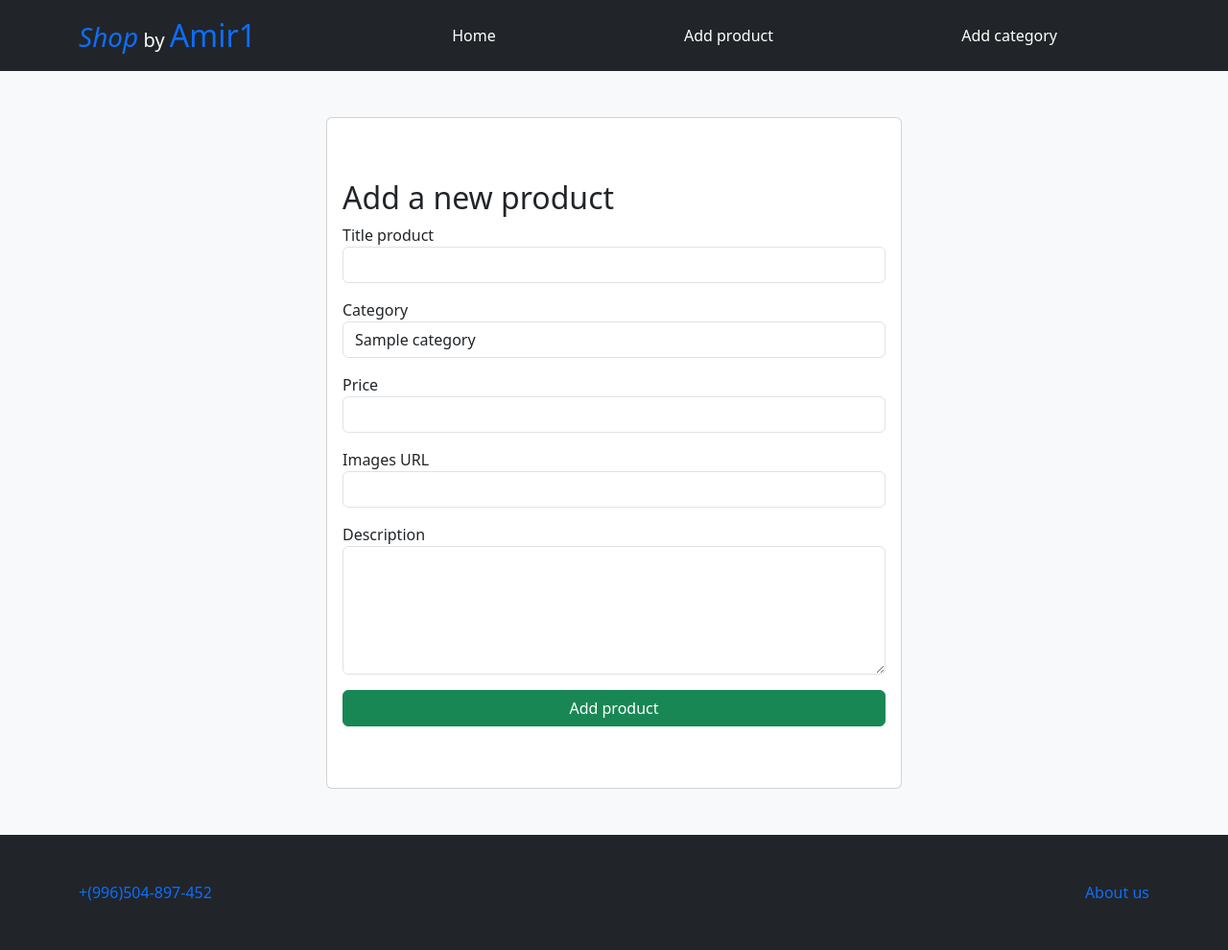
After one commit to DodogeldievAmir1/hw_54_dodogeldiev_amir1, a Django app: page /add/ in a window 1280 px wide. The commit adds this page. Shown: the whole page at 96% size. Run offline with Django 4.2, Linux system fonts and the light colour scheme; tables that the repository leaves empty hold one stand-in row (values such as "Sample post").

Commit message:
Добавил логику добавления продукта, скорректировал base html и index html, добавил в views логику добавления категорий, добавил пустой html добавления категорий

```diff
--- a/product_shop/urls.py
+++ b/product_shop/urls.py
@@ -1,9 +1,10 @@
 from django.urls import path
 
-from .views import home_page
+from .views import home_page, add_new_product, add_new_category
 
 
 urlpatterns = [
     path('', home_page, name='home_page'),
-
+    path('add/', add_new_product, name='add'),
+    path('add/category/', add_new_category, name='add_category'),
 ]
--- a/product_shop/views.py
+++ b/product_shop/views.py
@@ -1,7 +1,32 @@
 from django.shortcuts import render, redirect, get_object_or_404
+
+from product_shop.models import Product, Category
+
 
 
 def home_page(request):
-    context = {
-    }
+    products = Product.objects.all().order_by('-date')
+    context = {'products': products}
     return render(request, 'index.html', context)
+
+def add_new_product(request):
+    if request.method == 'POST':
+        Product.objects.create(
+            title=request.POST.get('title'),
+            price=request.POST.get('price'),
+            description_product=request.POST.get('description_product'),
+            category_id=request.POST.get('category'),
+            image=request.POST.get('image')
+        )
+        return redirect('home_page')
+
+    categories = Category.objects.all()
+    return render(request, 'create_new_pos_product.html', {'categories': categories})
+
+def add_new_category(request):
+    if request.method == 'POST':
+        Category.objects.create(
+            title=request.POST.get('title'),
+            description=request.POST.get('description'),
+        )
+        return redirect('home_page')
--- a/templates/base.html
+++ b/templates/base.html
@@ -17,6 +17,8 @@
             </a>
             <div>
                 <a href="{% url 'home_page' %}" class="nav-link text-white d-inline px-5 mx-5">Home</a>
+                <a href="{% url 'home_page' %}" class="nav-link text-white d-inline px-5 mx-5">Add product</a>
+                <a href="{% url 'home_page' %}" class="nav-link text-white d-inline px-5 mx-5">Add category</a>
             </div>
         </div>
     </nav>
@@ -24,7 +26,7 @@
     {% block content %}
     {% endblock %}
 
-    <footer>
+    <footer class="mt-5">
         <div class="bg-dark">
             <div class="container">
                 <div class="row d-flex justify-content-between py-5">
--- /dev/null
+++ b/templates/create_new_pos_product.html
@@ -0,0 +1,41 @@
+{% extends 'base.html' %}
+
+{% block content %}
+    <div class="bg-light">
+        <div class="d-flex justify-content-center container my-5">
+            <div class="card" style="max-width: 600px; width: 100%;">
+                <div class="card-body my-5">
+                    <h3 class="fs-2 fw-3">Add a new product</h3>
+                    <form method="post">
+                        {% csrf_token %}
+                        <div class="mb-3">
+                            <span class="">Title product</span>
+                            <input type="text" name="title" class="form-control">
+                        </div>
+                        <div class="mb-3">
+                        <span class="">Category</span>
+                            <select name="category" class="form-control">
+                                {% for category in categories %}
+                                    <option value="{{ category.id }}">{{ category.title }}</option>
+                                {% endfor %}
+                            </select>
+                        </div>
+                        <div class="mb-3">
+                            <span class="">Price</span>
+                            <input type="number" name="price" class="form-control">
+                        </div>
+                        <div class="mb-3">
+                            <span class="">Images URL</span>
+                            <input type="url" name="image" class="form-control">
+                        </div>
+                        <div class="mb-3">
+                            <span class="">Description</span>
+                            <textarea name="description_product" class="form-control" cols="20" rows="5"></textarea>
+                        </div>
+                        <button type="submit" class="btn btn-success w-100">Add product</button>
+                    </form>
+                </div>
+            </div>
+        </div>
+    </div>
+{% endblock %}
```
Also changed, not shown: templates/add_new_category.html (added, +41 -0 lines), templates/index.html (+8 -2 lines), templates/view.html (added, +10 -0 lines).
